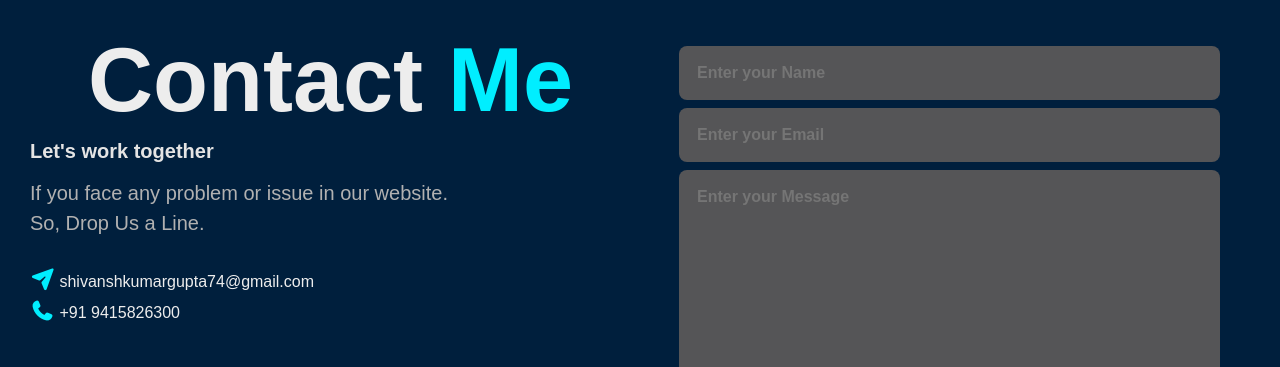
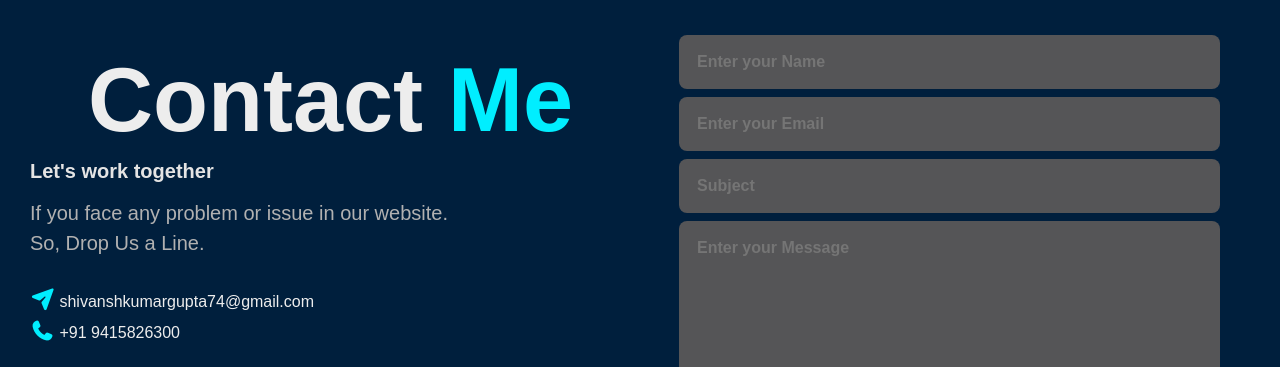
Before and after one commit to darkie-75coder/portfolio, a plain HTML site: page index.html in a window 1280 px wide. Shown: the part 4629-4996 px from the top of the page. Drawn offline with Linux system fonts and the light colour scheme.

Commit message:
add subject feature in contact us form
Added a subject input field in the contact form.

```diff
--- a/index.html
+++ b/index.html
@@ -284,6 +284,8 @@
         <input type="hidden" name="access_key" value="4093bdd7-0022-4437-8465-72410bdfba2c">
         <input type="" placeholder="Enter your Name" name="name" required>
         <input type="email" placeholder="Enter your Email" name="email" required>
+
+        <input type="" placeholder="Subject" name="subject" required>
         <textarea name="message" id="" cols="40" rows="10" placeholder="Enter your Message" required></textarea>
         <input type="submit" value="Submit" class="send">
       </form>
```
